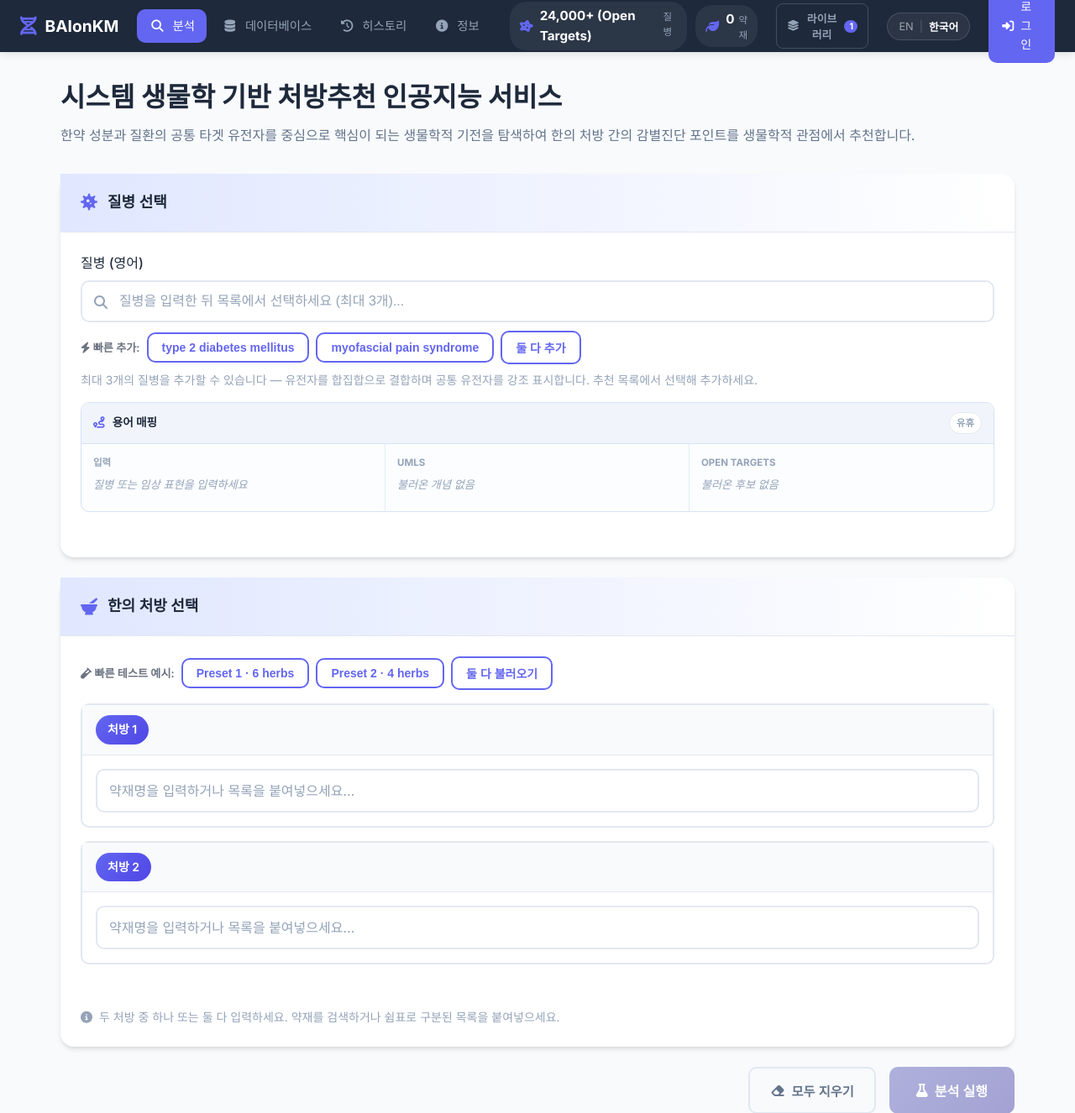
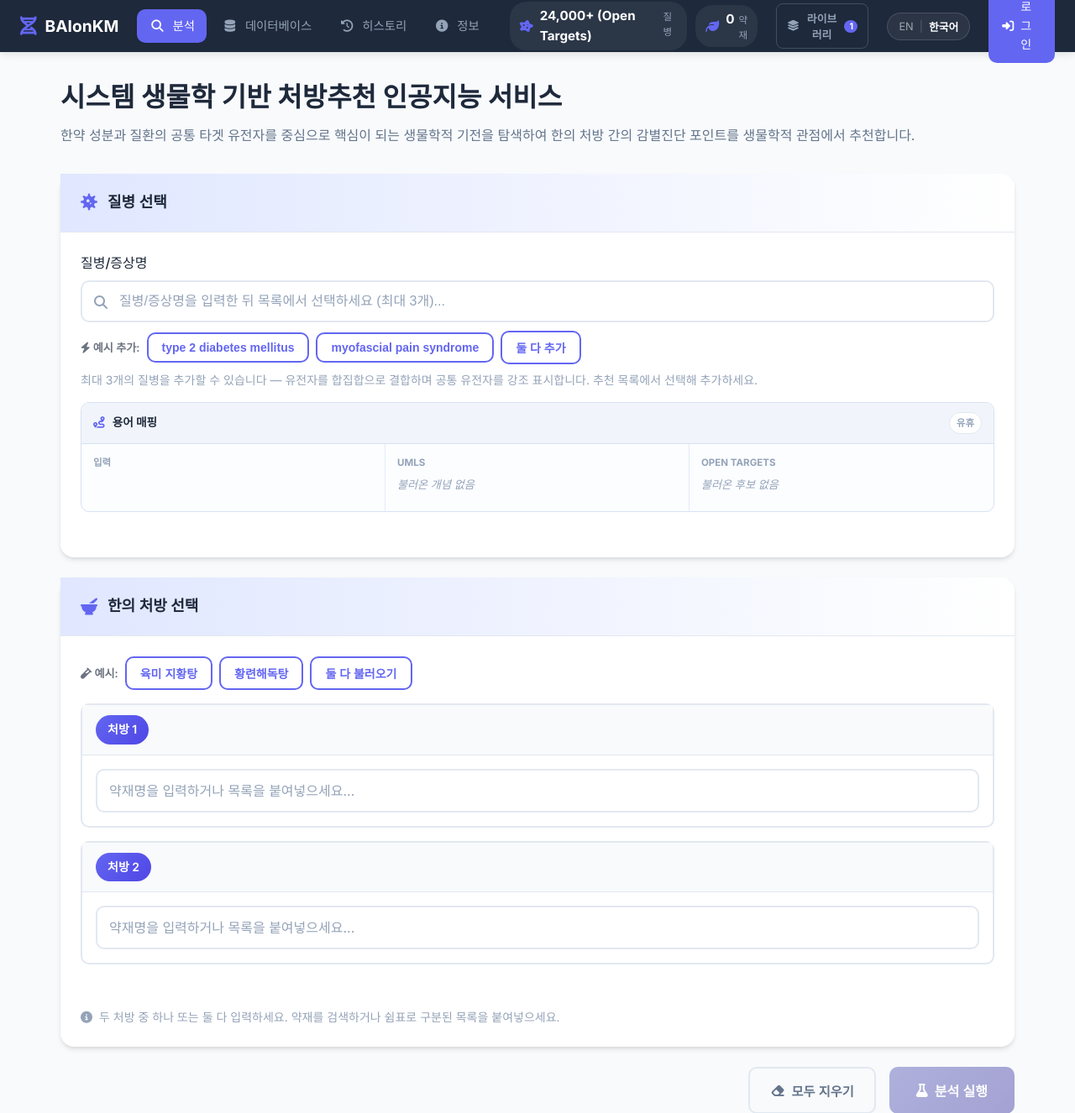
Before and after one commit to kiomllm744/BAIonKM, a Flask app: page / in a window 1280 px wide. Shown: the top 1326 px of the page at 84% size. Run offline with Flask 3, Linux system fonts and the light colour scheme; data that the repository does not hold is empty; some libraries are stand-ins or nearby versions.

Commit message:
Professor UI feedback (index + choice screen)
- Herb preset buttons renamed to the actual formulas: '육미 지황탕' / '황련해독탕'
  (EN: Yukmijihwangtang / Hwangnyeonhaedoktang).
- Disease input label -> '질병/증상명'; placeholder starts '질병/증상명을 입력한 뒤 ...'.
- Disease quick-add label '빠른 추가:' -> '예시 추가:'.
- Herb preset label '빠른 테스트 예시:' -> '예시:'.
- Remove the terminology-panel hint '질병 또는 임상 표현을 입력하세요' (now empty).
- Choice screen: replace the union/intersection explanation with the professor's
  numbered wording.

Co-Authored-By: Claude Opus 4.8 (1M context) <noreply@anthropic.com>

```diff
--- a/static/js/i18n.js
+++ b/static/js/i18n.js
@@ -41,14 +41,16 @@
       'index.heroTitle': 'Disease-Herb Gene Analysis',
       'index.heroSubtitle': 'Discover common genes between diseases and traditional Chinese medicine prescriptions',
       'index.selectDisease': 'Select Disease',
-      'index.diseaseLabel': 'Disease(s)',
-      'index.diseasePlaceholder': 'Type a disease, then pick to add (up to 3)...',
+      'index.diseaseLabel': 'Disease / symptom name',
+      'index.diseasePlaceholder': 'Type a disease or symptom name, then pick to add (up to 3)...',
       'index.diseaseHint': "Add up to 3 diseases — they're combined (union of genes; shared genes highlighted). Pick from the suggestions to add each one.",
       'index.prescriptions': 'Herbal Prescriptions',
       'index.addPrescription': 'Add Prescription',
-      'index.presets': 'Quick test presets:',
+      'index.presets': 'Examples:',
+      'index.preset1': 'Yukmijihwangtang',
+      'index.preset2': 'Hwangnyeonhaedoktang',
       'index.loadAll': 'Load both',
-      'index.diseasePresets': 'Quick add:',
+      'index.diseasePresets': 'Add examples:',
       'index.addBothDiseases': 'Add both',
       'index.herbPlaceholder': 'Type herb name or paste list...',
       'index.herbPlaceholderMore': 'Add more herbs...',
@@ -79,7 +81,7 @@
       /* ---- terminology mapping panel ---- */
       'term.title': 'Terminology Mapping',
       'term.input': 'Input',
-      'term.inputHint': 'Type a disease or clinical phrase',
+      'term.inputHint': '',
       'term.umlsEmpty': 'No concepts loaded',
       'term.otEmpty': 'No candidates loaded',
       'term.status.idle': 'Idle',
@@ -247,7 +249,7 @@
       'result.emptyIntersectionTitle': 'No shared genes',
       'result.emptyIntersectionBody': 'The selected diseases have no genes in common, so the intersection analysis is empty. Try the Union analysis instead.',
       'choose.title': 'How should we combine the disease genes?',
-      'choose.subtitle': 'You selected more than one disease. Choose whether the analysis should use the genes shared by all diseases (intersection), the genes in any disease (union), or run both side by side.',
+      'choose.subtitle': 'You entered more than one disease. Choose whether to analyze: 1. genes associated with all diseases (intersection), 2. all genes associated with at least one disease (union), or 3. both.',
       'choose.diseaseOverlap': 'Disease gene overlap',
       'choose.unionCount': 'genes in any disease (union)',
       'choose.intersectionCount': 'genes shared by all (intersection)',
@@ -348,14 +350,16 @@
       'index.heroTitle': '시스템 생물학 기반 처방추천 인공지능 서비스',
       'index.heroSubtitle': '한약 성분과 질환의 공통 타겟 유전자를 중심으로 핵심이 되는 생물학적 기전을 탐색하여 한의 처방 간의 감별진단 포인트를 생물학적 관점에서 추천합니다.',
       'index.selectDisease': '질병 선택',
-      'index.diseaseLabel': '질병 (영어)',
-      'index.diseasePlaceholder': '질병을 입력한 뒤 목록에서 선택하세요 (최대 3개)...',
+      'index.diseaseLabel': '질병/증상명',
+      'index.diseasePlaceholder': '질병/증상명을 입력한 뒤 목록에서 선택하세요 (최대 3개)...',
       'index.diseaseHint': '최대 3개의 질병을 추가할 수 있습니다 — 유전자를 합집합으로 결합하며 공통 유전자를 강조 표시합니다. 추천 목록에서 선택해 추가하세요.',
       'index.prescriptions': '한의 처방 선택',
       'index.addPrescription': '처방 추가',
-      'index.presets': '빠른 테스트 예시:',
+      'index.presets': '예시:',
+      'index.preset1': '육미 지황탕',
+      'index.preset2': '황련해독탕',
       'index.loadAll': '둘 다 불러오기',
-      'index.diseasePresets': '빠른 추가:',
+      'index.diseasePresets': '예시 추가:',
       'index.addBothDiseases': '둘 다 추가',
       'index.herbPlaceholder': '약재명을 입력하거나 목록을 붙여넣으세요...',
       'index.herbPlaceholderMore': '약재 더 추가...',
@@ -386,7 +390,7 @@
       /* ---- terminology mapping panel ---- */
       'term.title': '용어 매핑',
       'term.input': '입력',
-      'term.inputHint': '질병 또는 임상 표현을 입력하세요',
+      'term.inputHint': '',
       'term.umlsEmpty': '불러온 개념 없음',
       'term.otEmpty': '불러온 후보 없음',
       'term.status.idle': '유휴',
@@ -554,7 +558,7 @@
       'result.emptyIntersectionTitle': '공유 유전자 없음',
       'result.emptyIntersectionBody': '선택한 질병들이 공통 유전자를 가지고 있지 않아 교집합 분석이 비어 있습니다. 대신 합집합 분석을 사용해 보세요.',
       'choose.title': '질병 유전자를 어떻게 결합할까요?',
-      'choose.subtitle': '두 개 이상의 질병을 선택했습니다. 모든 질병이 공유하는 유전자(교집합), 어느 질병이든 연관된 유전자(합집합) 중 무엇을 사용할지, 아니면 둘 다 나란히 분석할지 선택하세요.',
+      'choose.subtitle': '두 개 이상의 질병을 입력하였습니다. 1. 모든 질병과의 연관성을 갖는 유전자군(교집합)과, 2. 최소 하나의 질병과의 연관성을 갖는 모든 유전자군(합집합), 3. 두가지 모두를 분석할지 선택하세요.',
       'choose.diseaseOverlap': '질병 유전자 중첩',
       'choose.unionCount': '어느 질병이든 포함된 유전자 (합집합)',
       'choose.intersectionCount': '모든 질병이 공유하는 유전자 (교집합)',
--- a/templates/index.html
+++ b/templates/index.html
@@ -66,7 +66,7 @@
                                 <div class="terminology-chain">
                                     <div class="terminology-step">
                                         <span class="terminology-step-label" data-i18n="term.input">Input</span>
-                                        <div class="terminology-step-body" id="terminology-input" data-i18n="term.inputHint">Type a disease or clinical phrase</div>
+                                        <div class="terminology-step-body" id="terminology-input" data-i18n="term.inputHint"></div>
                                     </div>
                                     <div class="terminology-step">
                                         <span class="terminology-step-label">UMLS</span>
@@ -93,8 +93,8 @@
                             <span style="font-size:0.82rem; color:#6b7280; font-weight:600;">
                                 <i class="fas fa-vial"></i> <span data-i18n="index.presets">Quick test presets:</span>
                             </span>
-                            <button type="button" class="btn btn-outline btn-sm preset-btn" data-preset="1">Preset 1 &middot; 6 herbs</button>
-                            <button type="button" class="btn btn-outline btn-sm preset-btn" data-preset="2">Preset 2 &middot; 4 herbs</button>
+                            <button type="button" class="btn btn-outline btn-sm preset-btn" data-preset="1" data-i18n="index.preset1">Yukmijihwangtang</button>
+                            <button type="button" class="btn btn-outline btn-sm preset-btn" data-preset="2" data-i18n="index.preset2">Hwangnyeonhaedoktang</button>
                             <button type="button" class="btn btn-outline btn-sm preset-btn" data-preset="all" style="font-weight:600;" data-i18n="index.loadAll">Load both</button>
                         </div>
                         <div id="prescriptions-container">
```
